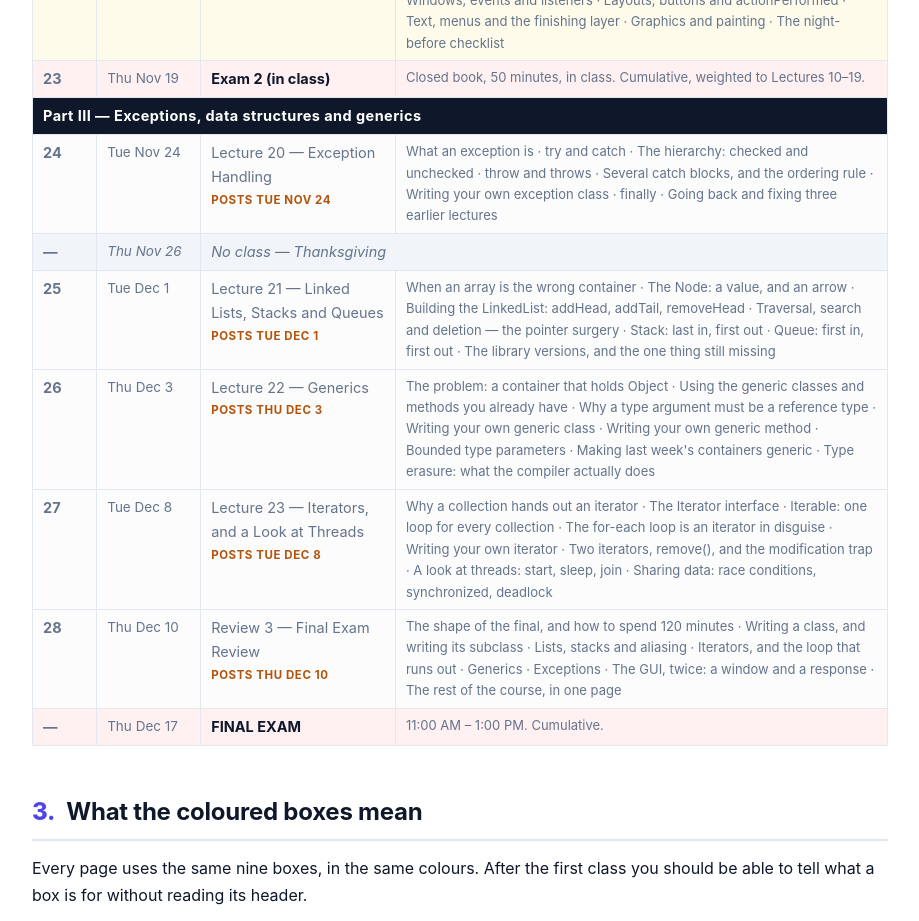
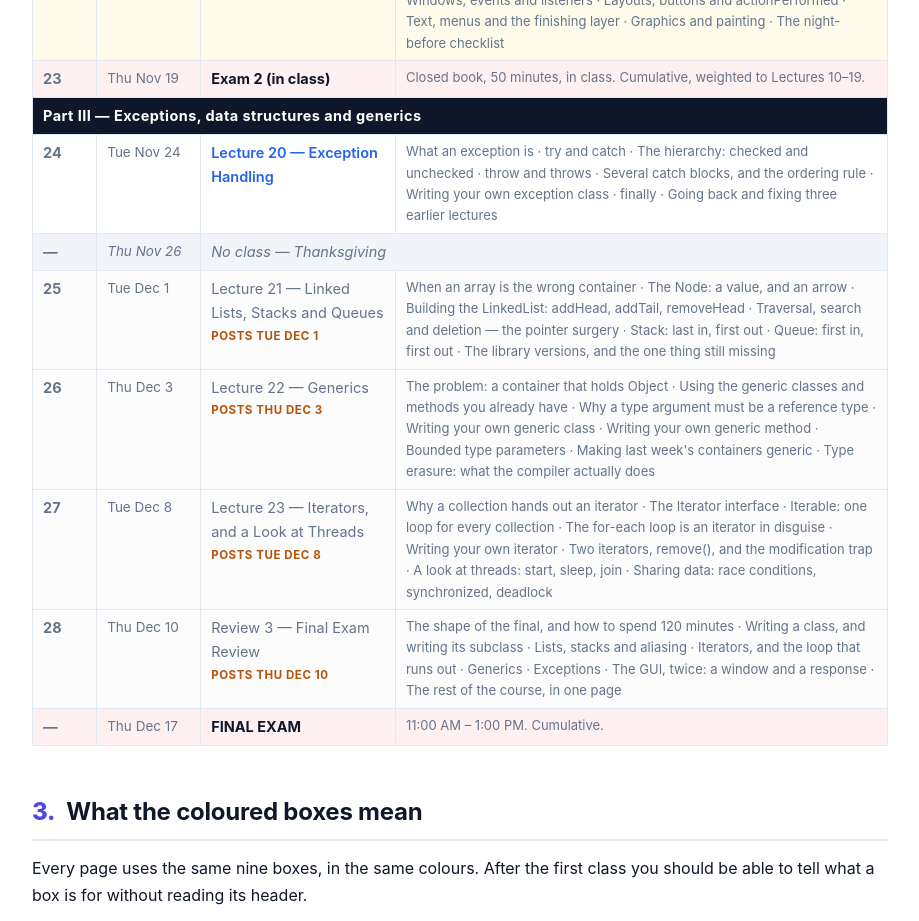
Before and after one commit to xchyn/CS212, a plain HTML site: page index.html in a window 1280 px wide. Shown: the part 6640-7561 px from the top of the page, without its empty margins (180-1099 px from the left). Drawn offline with Linux system fonts and the light colour scheme.

Commit message:
Add Lecture 20 and update Exam 2 details

```diff
--- a/index.html
+++ b/index.html
@@ -582,7 +582,7 @@ by a review class; the last class of the semester is the final review.</p>
 <tr class="revrow"><td class="cn">22</td><td class="dt">Tue Nov 17</td><td><a href="rev02_exam2_review.html">Review 2 &mdash; Exam 2 Review</a></td><td class="muted" style="font-size:13px">What Exam 2 actually looks like &middot; The case study, in one page &middot; Inheritance &middot; Polymorphism and dynamic binding &middot; Abstract classes and interfaces &middot; Windows, events and listeners &middot; Layouts, buttons and actionPerformed &middot; Text, menus and the finishing layer &middot; Graphics and painting &middot; The night-before checklist</td></tr>
 <tr class="examrow"><td class="cn">23</td><td class="dt">Thu Nov 19</td><td><strong>Exam 2 (in class)</strong></td><td class="muted" style="font-size:13px">Closed book, 50 minutes, in class. Cumulative, weighted to Lectures 10&ndash;19.</td></tr>
 <tr><td colspan="4" style="background:#0f172a;color:#fff;font-weight:700;letter-spacing:.03em">Part III &mdash; Exceptions, data structures and generics</td></tr>
-<tr class="pendingrow"><td class="cn">24</td><td class="dt">Tue Nov 24</td><td><span class="unrel">Lecture 20 &mdash; Exception Handling</span><span class="pending">posts Tue Nov 24</span></td><td class="muted" style="font-size:13px">What an exception is &middot; try and catch &middot; The hierarchy: checked and unchecked &middot; throw and throws &middot; Several catch blocks, and the ordering rule &middot; Writing your own exception class &middot; finally &middot; Going back and fixing three earlier lectures</td></tr>
+<tr><td class="cn">24</td><td class="dt">Tue Nov 24</td><td><a href="lec20_exceptions.html">Lecture 20 &mdash; Exception Handling</a></td><td class="muted" style="font-size:13px">What an exception is &middot; try and catch &middot; The hierarchy: checked and unchecked &middot; throw and throws &middot; Several catch blocks, and the ordering rule &middot; Writing your own exception class &middot; finally &middot; Going back and fixing three earlier lectures</td></tr>
 <tr class="offrow"><td class="cn">&mdash;</td><td class="dt">Thu Nov 26</td><td colspan="2">No class &mdash; Thanksgiving</td></tr>
 <tr class="pendingrow"><td class="cn">25</td><td class="dt">Tue Dec 1</td><td><span class="unrel">Lecture 21 &mdash; Linked Lists, Stacks and Queues</span><span class="pending">posts Tue Dec 1</span></td><td class="muted" style="font-size:13px">When an array is the wrong container &middot; The Node: a value, and an arrow &middot; Building the LinkedList: addHead, addTail, removeHead &middot; Traversal, search and deletion &mdash; the pointer surgery &middot; Stack: last in, first out &middot; Queue: first in, first out &middot; The library versions, and the one thing still missing</td></tr>
 <tr class="pendingrow"><td class="cn">26</td><td class="dt">Thu Dec 3</td><td><span class="unrel">Lecture 22 &mdash; Generics</span><span class="pending">posts Thu Dec 3</span></td><td class="muted" style="font-size:13px">The problem: a container that holds Object &middot; Using the generic classes and methods you already have &middot; Why a type argument must be a reference type &middot; Writing your own generic class &middot; Writing your own generic method &middot; Bounded type parameters &middot; Making last week's containers generic &middot; Type erasure: what the compiler actually does</td></tr>
```
